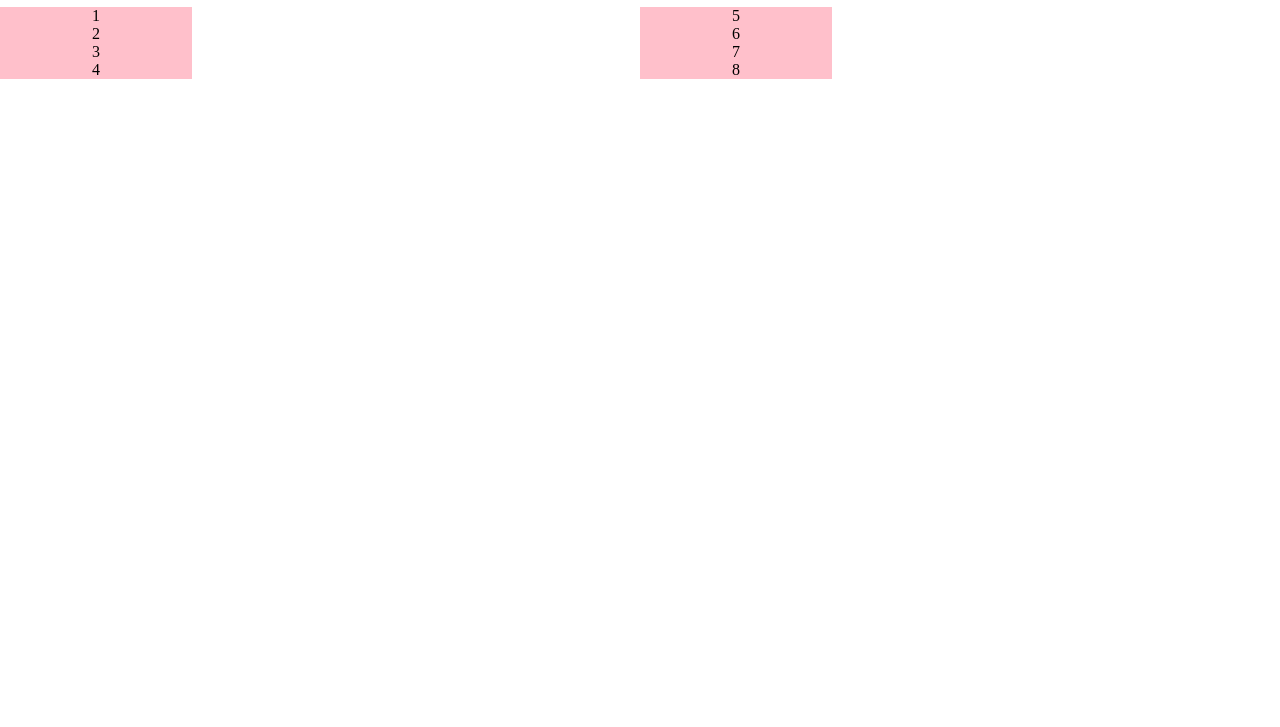
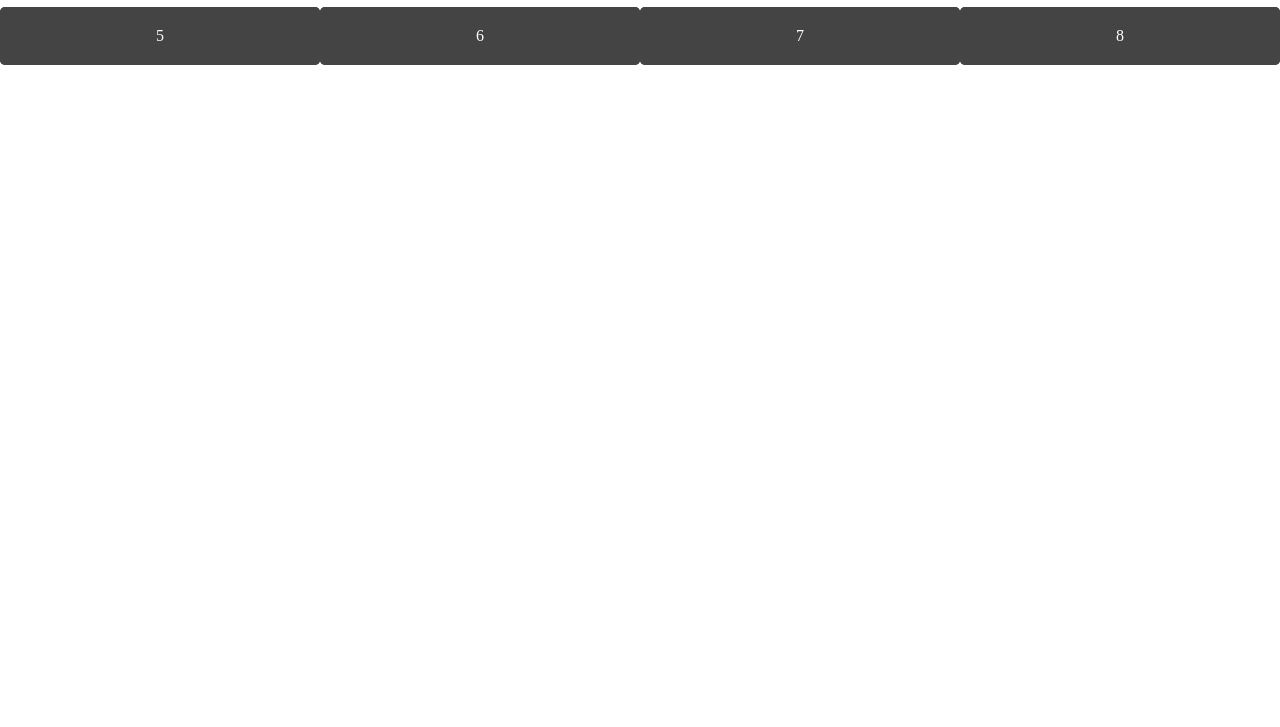
Before and after one commit to JeewhanKim/tiny-carousel, a website: page index.html in a window 1280 px wide. Shown: the part 73-800 px from the top of the page. Drawn offline with nearby package versions, Linux system fonts and the light colour scheme.

Commit message:
css grid

```diff
--- a/tiny-carousel/tiny-carousel.css
+++ b/tiny-carousel/tiny-carousel.css
@@ -7,8 +7,23 @@ section {
   width: 100%;
   text-align: center;
   display: flex;
+  position: relative;
 }
 section .pillar {
-  width: 30%;
-  background-color: pink;
+  /* width: 30%; */
+  /* background-color: pink; */
 }
+.tiny-carousel-wrapper {
+  width: 100%;
+  display: grid;
+  grid-template-columns: 25% 25% 25% 25%;
+  /* grid-gap: 30px; */
+  position: absolute;
+}
+
+.tiny-carousel-wrapper > * {
+  background-color: #444;
+  color: #fff;
+  border-radius: 5px;
+  padding: 20px;
+}
--- a/tiny-carousel/tiny-carousel.js
+++ b/tiny-carousel/tiny-carousel.js
@@ -43,7 +43,7 @@
       let htm = '';
 
       for(let i=0; i<rows; i++){
-        htm += `<div class="${this.options.className}-wrapper" style="width: 100%;">`
+        htm += `<div class="${this.options.className}-wrapper" style="width: 100%; display:grid;">`
         for(let j=i*this.options.slidesPerPage; j<((i+1) * this.options.slidesPerPage); j++) {
           htm += `${children[j].outerHTML}`
           console.log(children[j])
```
Also changed, not shown: 1 other file.
